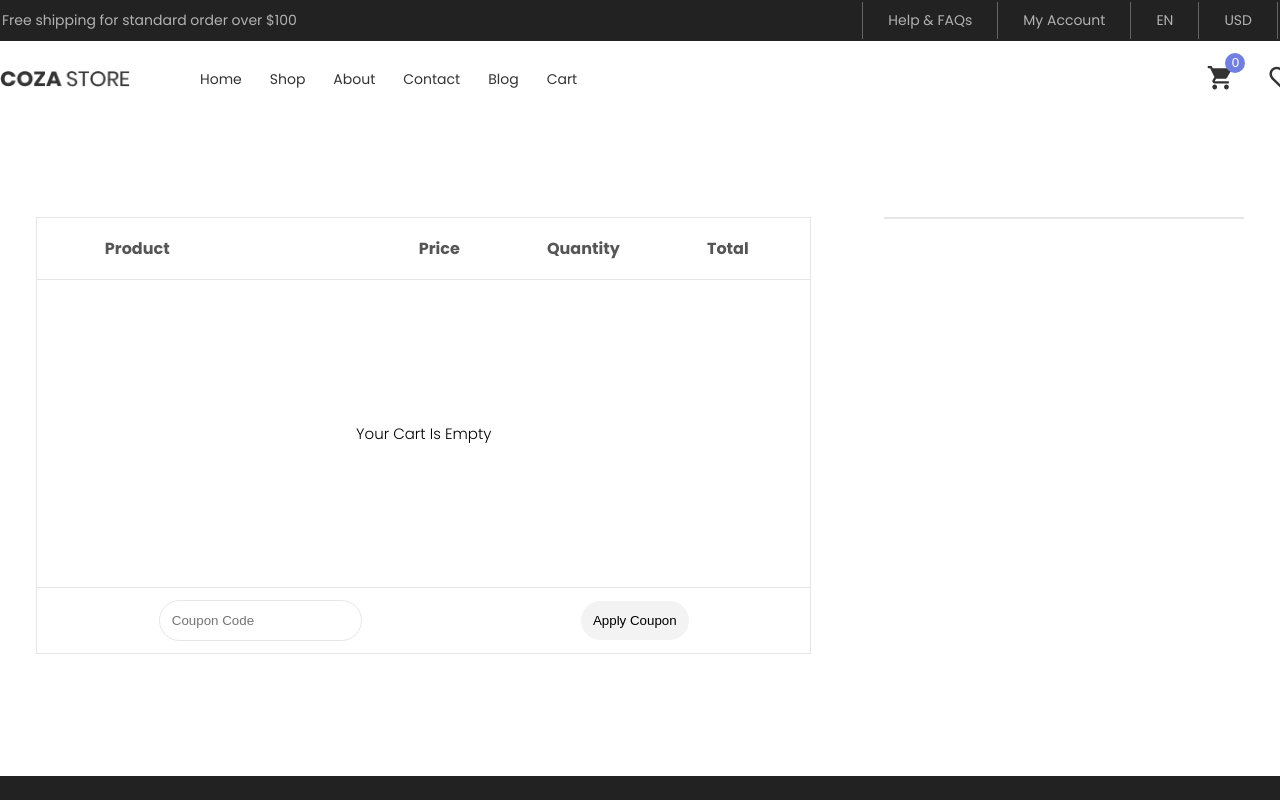
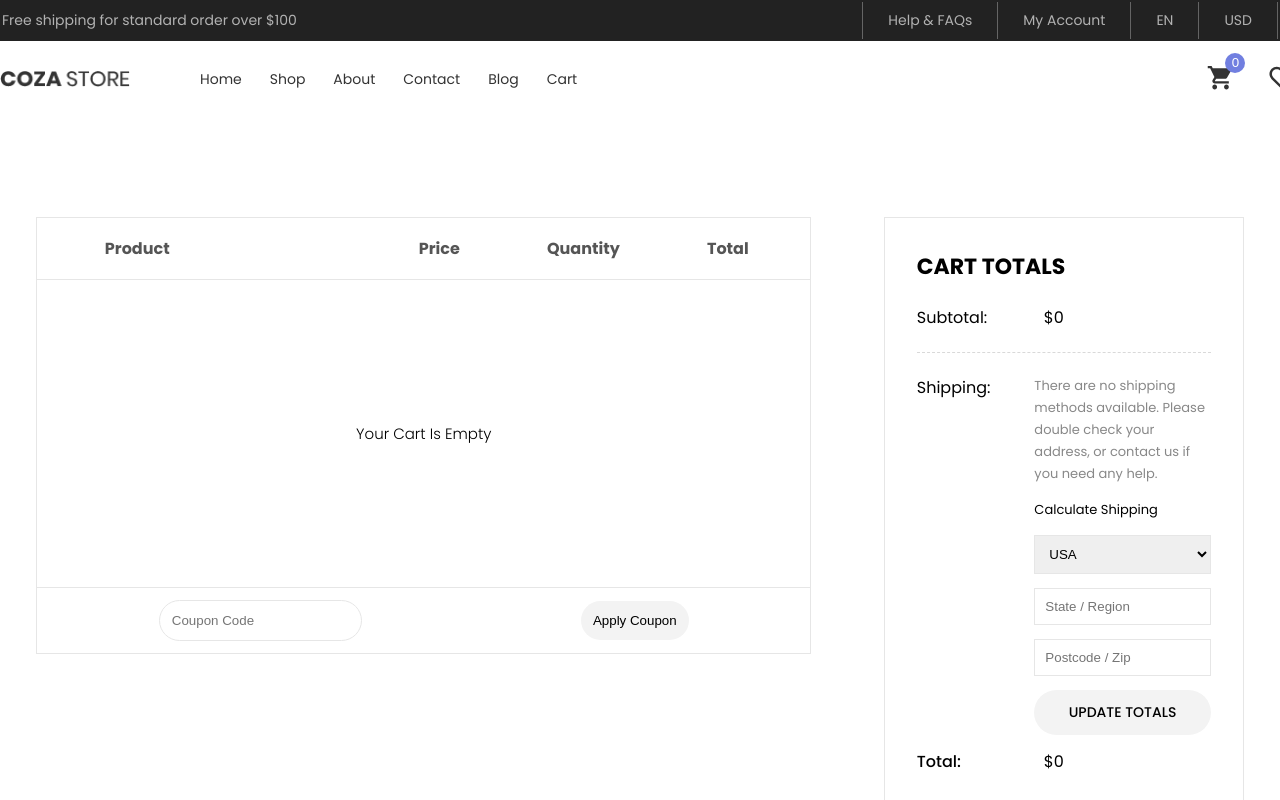
Before and after one commit to Cireka/Cosa-Store-Project, a Next.js app: page /CartPage in a window 1280 px wide. Shown: the top 800 px of the page. Built offline with nearby package versions, Linux system fonts and the light colour scheme; a web font is replaced by a local one.

Commit message:
Finished Cart Page And Fixed Footer Glitch

```diff
--- a/Components/Cart Page/Cart.js
+++ b/Components/Cart Page/Cart.js
@@ -46,7 +46,6 @@ const Cart = () => {
   const items = ctx.items;
 
   return (
-    <Fragment>
     <section className={style.SecitonCart}>
       <div className={style.CartContainer}>
         <div className={style.ItemsParrent}>
@@ -57,7 +56,7 @@ const Cart = () => {
             <h2>Total</h2>
           </div>
           <div className={style.MaxHeight}>
-              {items.amount ? (
+            {ctx.items[0] ? (
               items?.map((item) => {
                 return (
                   <CartItems
@@ -80,10 +79,44 @@ const Cart = () => {
             <button>Apply Coupon</button>
           </div>
         </div>
-          <div className={style.SummaryParrent}></div>
+        <div className={style.SummaryParrent}>
+          <h2>CART TOTALS</h2>
+          <div className={style.SubTotal}>
+            <h2>Subtotal:</h2>
+            <p>${Math.abs(ctx.totalAmount.toFixed(2))}</p>
+          </div>
+          <div className={style.Border}></div>
+          <div className={style.ShippingParrent}>
+            <div className={style.ShippingPar}>
+              <h2>Shipping:</h2>
+              <div className={style.RightSideParrent}>
+                <p>
+                  There are no shipping methods available. Please double check
+                  your address, or contact us if you need any help.
+                </p>
+                <h3 className={style.ShippingTitle}>Calculate Shipping</h3>
+                <select
+                  className={style.Select}
+                  placeholder="Select The Country"
+                >
+                  <option>USA</option>
+                  <option>UK</option>
+                </select>
+                <input placeholder="State / Region" type="text" />
+                <input placeholder="Postcode / Zip" type="text" />
+                <button className={style.TotalButton}>Update Totals</button>
+              </div>
+            </div>
+            <div className={style.BottomPar}>
+              <h2>Total:</h2>
+              <p>${Math.abs(ctx.totalAmount.toFixed(2))}</p>
+            </div>
+            <button className={style.OrderButton}>Check Out</button>
+          </div>
+          <div></div>
+        </div>
       </div>
     </section>
-    </Fragment>
   );
 };
 
--- a/Components/Cart Page/cart.module.css
+++ b/Components/Cart Page/cart.module.css
@@ -26,6 +26,8 @@
   flex-direction: column;
   align-items: flex-start;
   justify-content: space-around;
+  padding: 3.2rem;
+  gap: 2.2rem;
 }
 .Titles {
   padding: 1.8rem;
@@ -160,3 +162,128 @@
   font-family: "Poppins", sans-serif;
   font-weight: 300;
 }
+.SummaryParrent > h2 {
+  font-family: "Poppins", sans-serif;
+  font-size: 2.2rem;
+  font-weight: 600;
+}
+.SubTotal > h2 {
+  font-family: "Poppins", sans-serif;
+  font-size: 1.6rem;
+  font-weight: 400;
+}
+.SubTotal > p {
+  font-family: "Poppins", sans-serif;
+  font-size: 1.6rem;
+  font-weight: 400;
+}
+.SubTotal {
+  width: 50%;
+  display: flex;
+  align-items: flex-start;
+  justify-content: space-between;
+}
+.Border {
+  content: " ";
+  width: 100%;
+  border-bottom: 1px dashed #d9d9d9;
+}
+.ShippingPar {
+  width: 100%;
+  display: flex;
+  align-items: flex-start;
+  justify-content: space-between;
+}
+.ShippingPar > h2 {
+  font-family: "Poppins", sans-serif;
+  font-size: 1.6rem;
+  font-weight: 400;
+}
+
+.RightSideParrent {
+  width: 60%;
+}
+.RightSideParrent > p {
+  font-family: "Poppins", sans-serif;
+  font-size: 1.3rem;
+  line-height: 1.6923;
+  color: #888;
+}
+.ShippingTitle {
+  font-family: "Poppins", sans-serif;
+  font-weight: 400;
+  font-size: 1.3rem;
+  line-height: 1.6923;
+  margin-top: 1.4rem;
+}
+.Select {
+  margin-top: 1.4rem;
+  width: 100%;
+  border: 1px solid #e6e6e6;
+  padding: 1rem;
+}
+.Select:focus {
+  outline: none;
+}
+.RightSideParrent > input {
+  margin-top: 1.4rem;
+  width: 100%;
+  border: 1px solid #e6e6e6;
+  padding: 1rem;
+}
+.RightSideParrent > input:focus {
+  outline: none;
+}
+.TotalButton {
+  font-family: "Poppins", sans-serif;
+  font-weight: 500;
+  text-transform: uppercase;
+  margin-top: 1.4rem;
+  font-size: 1.4rem;
+  width: 100%;
+  transition: ease-in-out 0.3s;
+  cursor: pointer;
+  background-color: #f3f3f3;
+  border-radius: 2.4rem;
+  border: none;
+  padding: 1.2rem;
+}
+.TotalButton:hover {
+  background-color: #717fe0;
+  color: white;
+}
+.BottomPar {
+  margin-top: 1.4rem;
+  width: 50%;
+  display: flex;
+  justify-content: space-between;
+  align-items: center;
+}
+.BottomPar > h2 {
+  font-family: "Poppins", sans-serif;
+  font-size: 1.6rem;
+  font-weight: 500;
+}
+.BottomPar > p {
+  font-family: "Poppins", sans-serif;
+  font-size: 1.6rem;
+  font-weight: 400;
+}
+.OrderButton {
+  transition: ease-in-out 0.3s;
+  cursor: pointer;
+  margin-top: 2.8rem;
+  width: 100%;
+  padding: 0.8rem;
+  background-color: #222;
+  color: white;
+  font-family: "Poppins", sans-serif;
+  font-size: 1.6rem;
+  font-weight: 400;
+  border-radius: 2.3rem;
+  border: none;
+}
+.OrderButton:hover {
+  background-color: #717fe0;
+  color: white;
+}
--- a/pages/_app.js
+++ b/pages/_app.js
@@ -5,7 +5,7 @@ import CozaProvider from "../Components/Context/CozaProvider";
 export default function MyApp({ Component, pageProps }) {
   return (
     <CozaProvider>
-      <Component {...pageProps} />;
+      <Component {...pageProps} />
     </CozaProvider>
   );
 }
```
Lines whose indentation alone changed are shown as unchanged.
